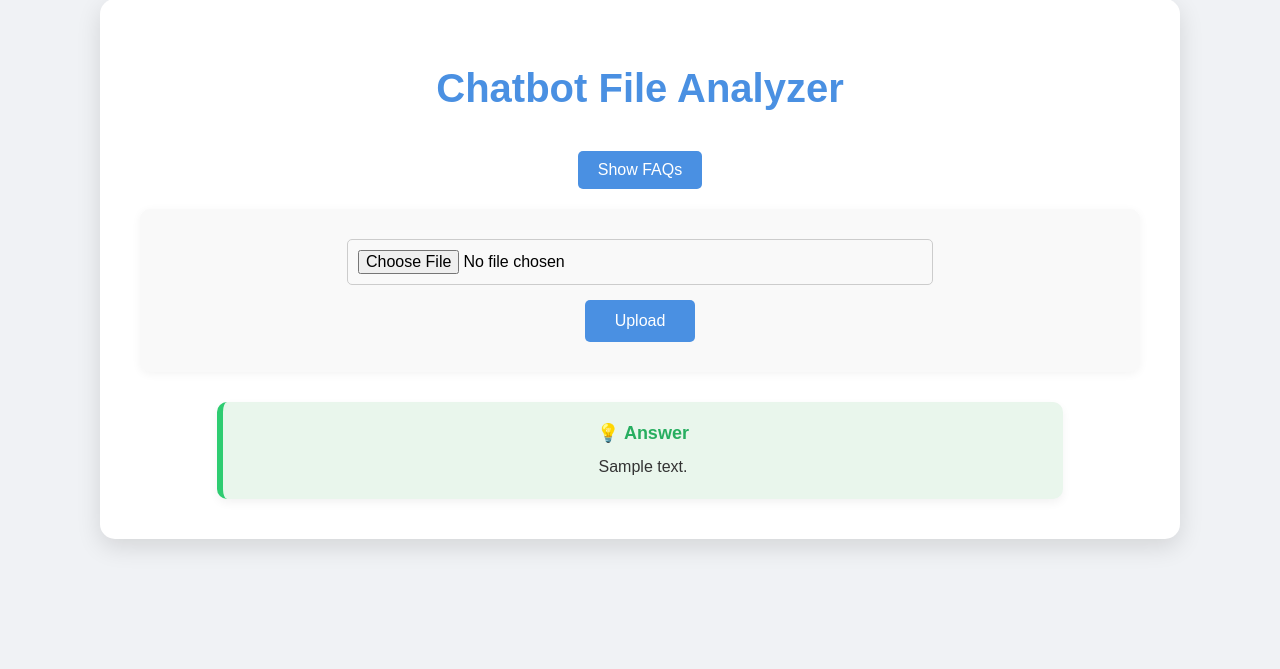
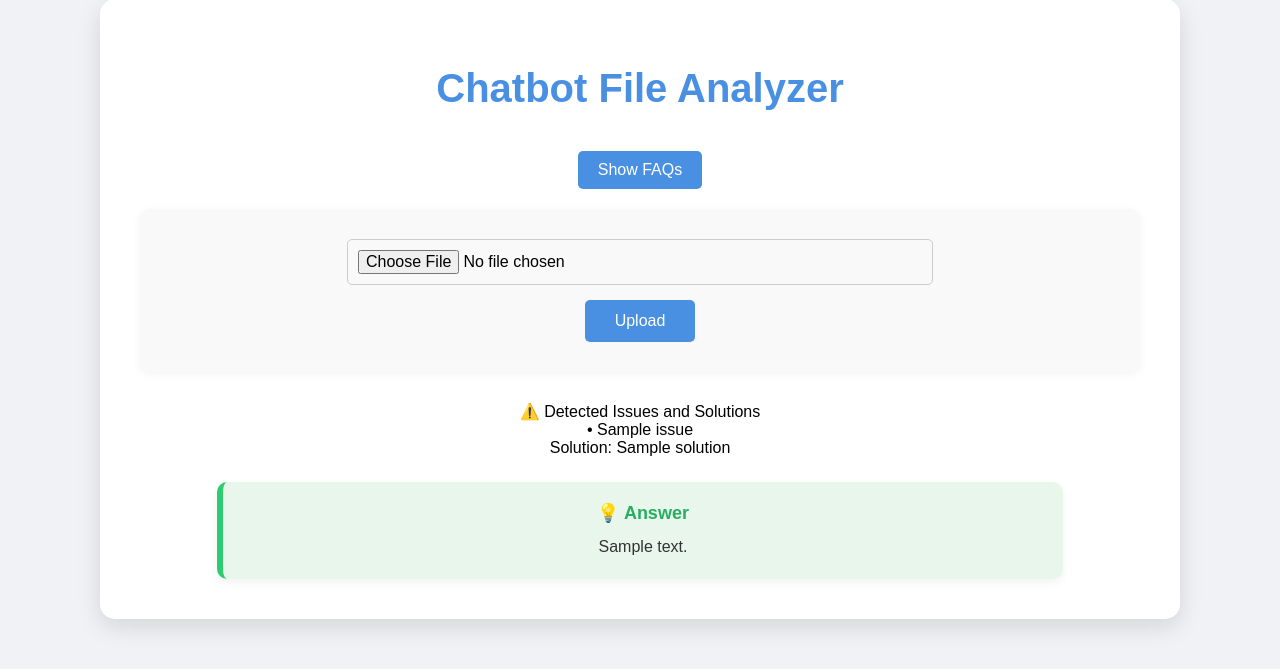
Before and after one commit to kalpak7/chatbot, a Flask app: template templates/index.html in a window 1280 px wide. Shown: the part 51-720 px from the top of the page. Run offline with Flask 3, Linux system fonts and the light colour scheme; the template is opened without the code that fills it: most values are stand-ins (such as "Sample title", 1, 10 or a date in 2020).

Commit message:
Update index.html

```diff
--- a/templates/index.html
+++ b/templates/index.html
@@ -26,6 +26,37 @@
           <input type="file" name="file" required />
           <button type="submit">Upload</button>
         </form>
+
+        <!-- Display single issue and solution in bullet format -->
+        {% if issue_solution %}
+        <div class="answer-box">
+          <div class="answer-header">Issue & Solution</div>
+          <div class="answer-content">
+            {% set parts = issue_solution.split("Short and clear solution:") %}
+            <ul>
+              <li><strong>Main Issue:</strong> {{ parts[0].strip() }}</li>
+              {% if parts | length > 1 %}
+              <li>
+                <strong>Recommended Solution:</strong> {{ parts[1].strip() }}
+              </li>
+              {% endif %}
+            </ul>
+          </div>
+        </div>
+        {% endif %}
+
+        <!-- New Section: Show detected errors/issues and solutions -->
+        {% if detected_issues and detected_issues|length > 0 %}
+        <div class="issue-section">
+          <div class="issue-header">⚠️ Detected Issues and Solutions</div>
+          {% for issue, solution in detected_issues %}
+          <div class="issue-item">
+            <div class="issue-title">• {{ issue }}</div>
+            <div class="issue-solution">Solution: {{ solution }}</div>
+          </div>
+          {% endfor %}
+        </div>
+        {% endif %}
 
         <!-- Question form -->
         {% if file_uploaded %}
```
